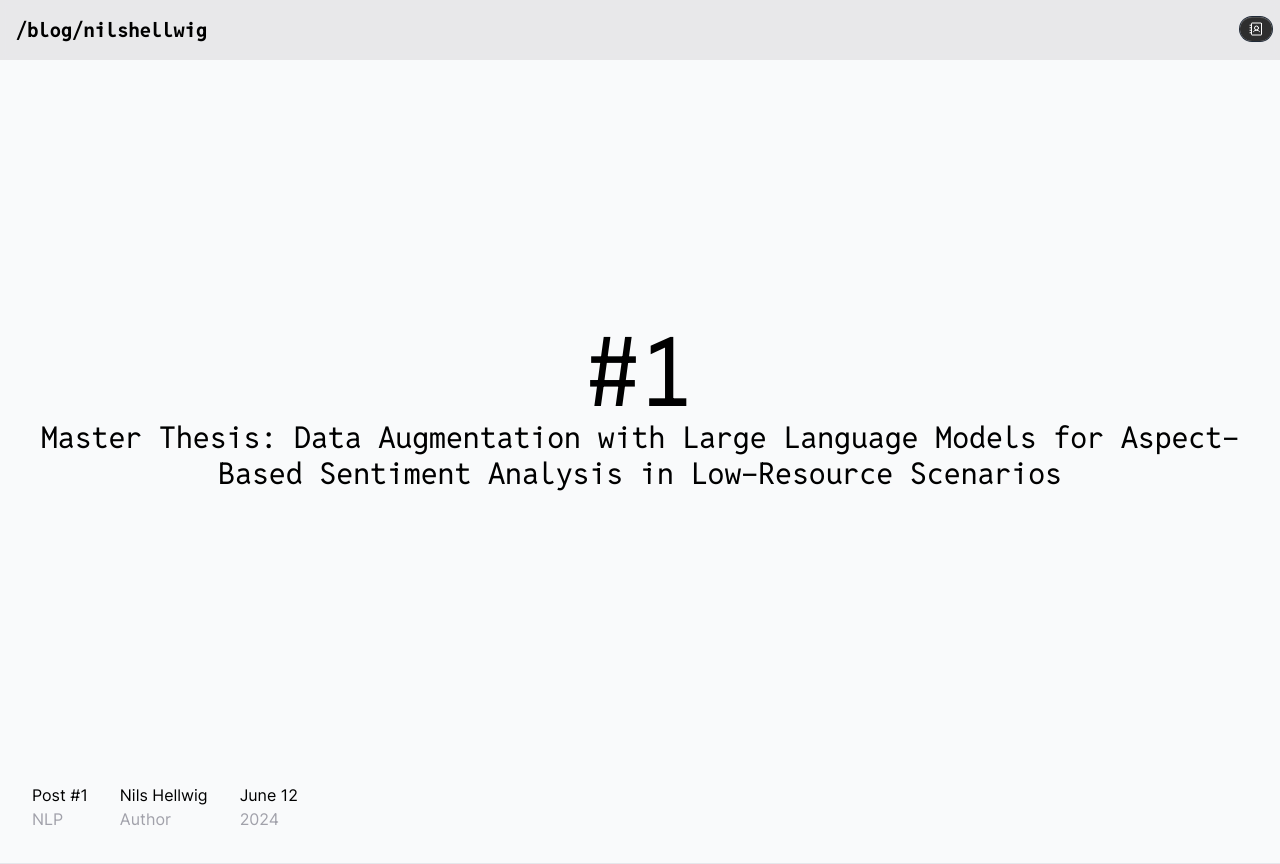
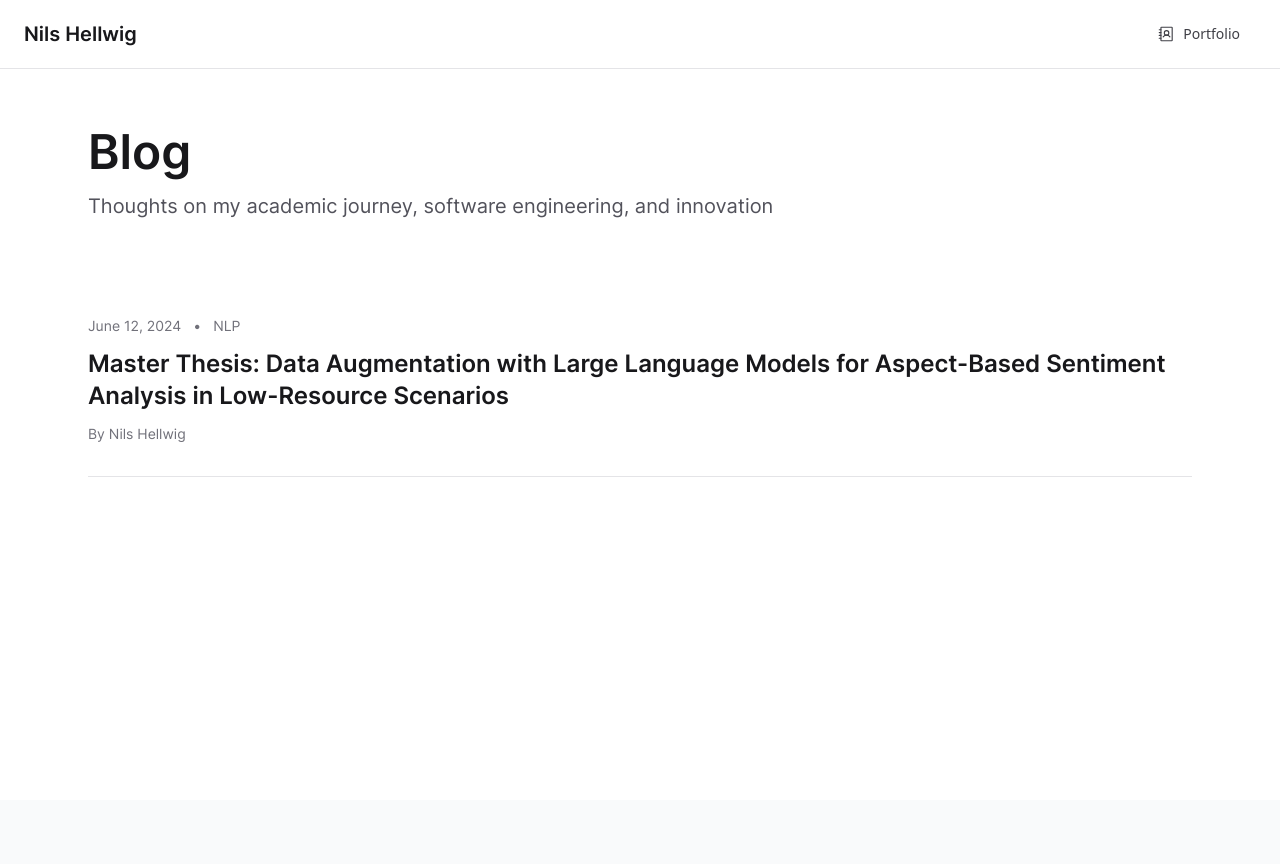
Before and after one commit to NilsHellwig/portfolio, a React (Create React App) app: page /portfolio/blog in a window 1280 px wide. After the commit the page ends 800 px from the top, so only its background shows below. Built offline with nearby package versions, Linux system fonts and the light colour scheme.

Commit message:
Verbessere das Blog-Layout mit dynamischen Farbverläufen und verbessere die Benutzeroberfläche für Blog-Elemente

```diff
--- a/src/components/blog/BlogIndex.tsx
+++ b/src/components/blog/BlogIndex.tsx
@@ -4,14 +4,37 @@ import BlogListElement from "./BlogListElement";
 
 const BlogIndex: React.FC = () => {
   return (
-    <div style={{ fontFamily: "Inter" }}>
+    <div style={{ fontFamily: "Inter" }} className="min-h-screen bg-white">
+      <div className="max-w-6xl mx-auto px-6 pt-32 pb-16">
+        <motion.div
+          initial={{ opacity: 0, y: 20 }}
+          animate={{ opacity: 1, y: 0 }}
+          transition={{ duration: 0.6 }}
+          className="mb-16"
+        >
+          <h1 className="text-5xl font-semibold text-zinc-900 mb-4">
+            Blog
+          </h1>
+          <p className="text-xl text-zinc-600">
+            Thoughts on my academic journey, software engineering, and innovation
+          </p>
+        </motion.div>
 
-      <div className="mt-16">
-        {BLOGS.map((blog) => (
-          <motion.div key={blog.id} initial={{ opacity: 0, scale: 0.8, y: -50 }} animate={{ opacity: 1, scale: 1, y: 0 }} transition={{ duration: 0.5, delay: 0.2 }}>
-            <BlogListElement blog={blog} />
-          </motion.div>
-        ))}
+        <div className="space-y-12">
+          {BLOGS.map((blog, index) => (
+            <motion.div
+              key={blog.id}
+              initial={{ opacity: 0, y: 20 }}
+              animate={{ opacity: 1, y: 0 }}
+              transition={{
+                duration: 0.5,
+                delay: index * 0.1
+              }}
+            >
+              <BlogListElement blog={blog} />
+            </motion.div>
+          ))}
+        </div>
       </div>
     </div>
   );
--- a/src/components/blog/BlogListElement.tsx
+++ b/src/components/blog/BlogListElement.tsx
@@ -20,27 +20,27 @@ interface BlogListElementProps {
 
 const BlogListElement: React.FC<BlogListElementProps> = ({ blog }) => {
   return (
-    <Link to={`/portfolio/blog/${blog.url}`}>
-      <motion.div whileHover={{ scale: 1.01 }} className="w-screen h-screen border-b-[1.5px] flex flex-col justify-between cursor-pointer" style={{ textDecoration: "none" }}>
-        <div></div>
-        <div style={{ fontFamily: "RedditMono" }} className="flex flex-col text-3xl justify-center p-4 items-center">
-          <span className="text-8xl">#{blog?.id}</span>
-          <span className="text-center">{blog.title}</span>
-        </div>
-        <div className="flex flex-row gap-8 p-8">
-          <div className="flex flex-col">
-            <span className="font-regular">Post #{blog.id}</span>
-            <span className="text-zinc-400 text-light">{blog.category}</span>
+    <Link to={`/portfolio/blog/${blog.url}`} className="block group">
+      <motion.div
+        whileHover={{ x: 4 }}
+        transition={{ duration: 0.2 }}
+        className="py-8 border-b border-zinc-200 cursor-pointer"
+        style={{ textDecoration: "none" }}
+      >
+        <div className="flex flex-col gap-3">
+          <div className="flex items-center gap-3 text-sm text-zinc-500">
+            <span>{convertMonth[parseInt(blog.term.split("/")[1])]} {blog.term.split("/")[0]}, {blog.term.split("/")[2]}</span>
+            <span>•</span>
+            <span>{blog.category}</span>
           </div>
-          <div className="flex flex-col">
-            <span className="font-regular">{blog.author}</span>
-            <span className="text-zinc-400 text-light">Author</span>
-          </div>
-          <div className="flex flex-col">
-            <span className="font-regular">
-              {convertMonth[parseInt(blog.term.split("/")[1])]} {blog.term.split("/")[0]}
-            </span>
-            <span className="text-zinc-400 text-light">{blog.term.split("/")[2]}</span>
+
+          <h2 className="text-2xl font-semibold text-zinc-900 group-hover:text-zinc-600 transition-colors">
+            {blog.title}
+          </h2>
+
+          <div className="flex items-center text-sm text-zinc-500">
+            <span>By {blog.author}</span>
+            <span className="ml-auto opacity-0 group-hover:opacity-100 transition-opacity">Read more →</span>
           </div>
         </div>
       </motion.div>
--- a/src/pages/Blog.tsx
+++ b/src/pages/Blog.tsx
@@ -8,19 +8,40 @@ import { Tooltip } from "../components/Tooltip";
 
 const Blog: React.FC = () => {
   return (
-    <motion.div initial={{ opacity: 0 }} animate={{ opacity: 1 }} exit={{ opacity: 0 }} transition={{ duration: 0.5 }} className="relative">
-      <div className="flex justify-between bg-zinc-200 p-2 fixed top-0 w-screen bg-opacity-80 backdrop-blur-sm z-20 items-center gap-2">
-        <motion.div initial={{ scale: 0.8 }} animate={{ scale: 1 }} whileHover={{ scale: 1.05 }} whileTap={{ scale: 0.9 }} className="flex items-center">
-          <Link to="/portfolio/blog" className="text-xl text-black font-bold hover:bg-zinc-300 p-2 rounded-md" style={{ fontFamily: "RedditMono" }}>
-            /blog/nilshellwig
+    <motion.div
+      initial={{ opacity: 0 }}
+      animate={{ opacity: 1 }}
+      exit={{ opacity: 0 }}
+      transition={{ duration: 0.5 }}
+      className="relative min-h-screen bg-white"
+    >
+      <div className="flex justify-between fixed top-0 w-screen z-20 items-center gap-2 px-6 py-4 bg-white border-b border-zinc-200">
+        <motion.div
+          initial={{ opacity: 0 }}
+          animate={{ opacity: 1 }}
+          transition={{ delay: 0.1 }}
+          className="flex items-center"
+        >
+          <Link
+            to="/portfolio/blog"
+            className="text-xl font-semibold text-zinc-900 hover:text-zinc-600 transition-colors"
+            style={{ fontFamily: "Inter" }}
+          >
+            Nils Hellwig
           </Link>
         </motion.div>
-        <motion.div initial={{ scale: 0.8 }} animate={{ scale: 1 }} whileHover={{ scale: 1.1 }} whileTap={{ scale: 0.9 }}>
-          <Tooltip text="Portfolio" position="left">
-            <Link to="/portfolio" className="p-1 px-2 shadow-button-black bg-black rounded-xl font-bold hover:bg-zinc-700 cursor-pointer flex flex-row items-center gap-1 text-white bg-opacity-80 backdrop-blur">
-              <AddressBook />
-            </Link>
-          </Tooltip>
+        <motion.div
+          initial={{ opacity: 0 }}
+          animate={{ opacity: 1 }}
+          transition={{ delay: 0.2 }}
+        >
+          <Link
+            to="/portfolio"
+            className="px-4 py-2 rounded-lg font-medium text-sm text-zinc-700 hover:bg-zinc-100 transition-colors flex items-center gap-2"
+          >
+            <AddressBook size={18} />
+            <span>Portfolio</span>
+          </Link>
         </motion.div>
       </div>
       <Routes>
```
Also changed, not shown: src/components/blog/BlogPost.tsx (+120 -41 lines).
